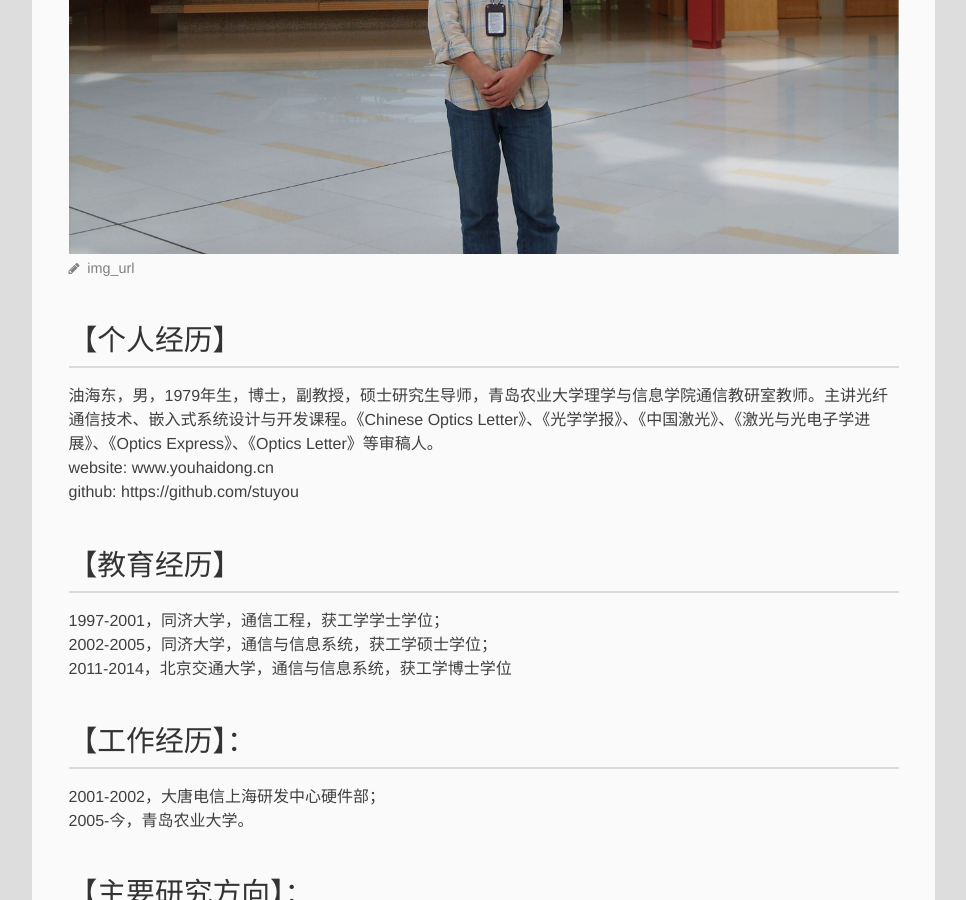
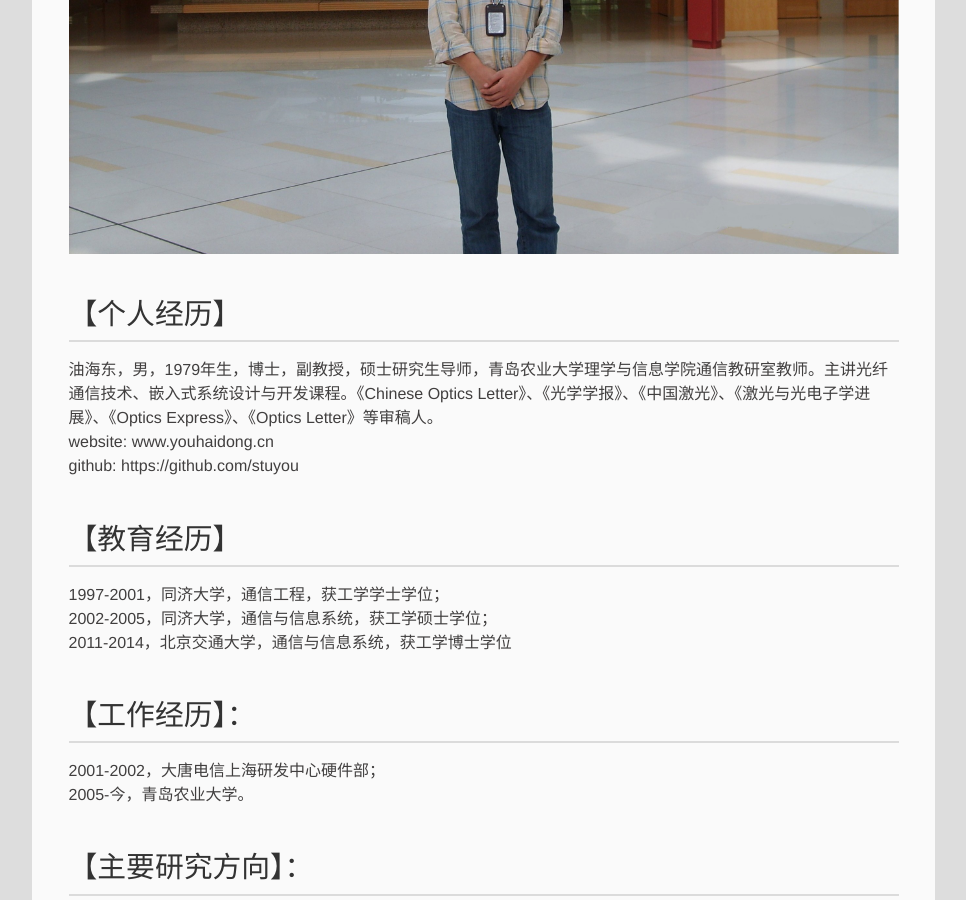
Before and after one commit to stuyou/stuyou.github.io, a Jekyll site: the page built from _posts/2100-01-01-个人简历.md, in a window 1280 px wide and 900 px high, scrolled down 775 px. Shown: the whole window, without its empty margins (6-972 px from the left). Built offline with Jekyll 4.4.1, drawn with Linux system fonts in a browser that asks for light colours.

Commit message:
personal message

```diff
--- a/_posts/2100-01-01-个人简历.md
+++ b/_posts/2100-01-01-个人简历.md
@@ -5,12 +5,13 @@ date: 2100-01-01 12:12:12 +0800
 categories: 个人经历
 ---
 
-![img_url](https://github.com/stuyou/stuyou.github.io/raw/master/_posts/image/myself1.jpg)
+![](https://github.com/stuyou/stuyou.github.io/raw/master/_posts/image/myself1.jpg)
 
 ## 【个人经历】
 油海东，男，1979年生，博士，副教授，硕士研究生导师，青岛农业大学理学与信息学院通信教研室教师。主讲光纤通信技术、嵌入式系统设计与开发课程。《Chinese Optics Letter》、《光学学报》、《中国激光》、《激光与光电子学进展》、《Optics Express》、《Optics Letter》等审稿人。
 website: www.youhaidong.cn
 github: https://github.com/stuyou
+
 ## 【教育经历】
  1997-2001，同济大学，通信工程，获工学学士学位；
  2002-2005，同济大学，通信与信息系统，获工学硕士学位；
```
